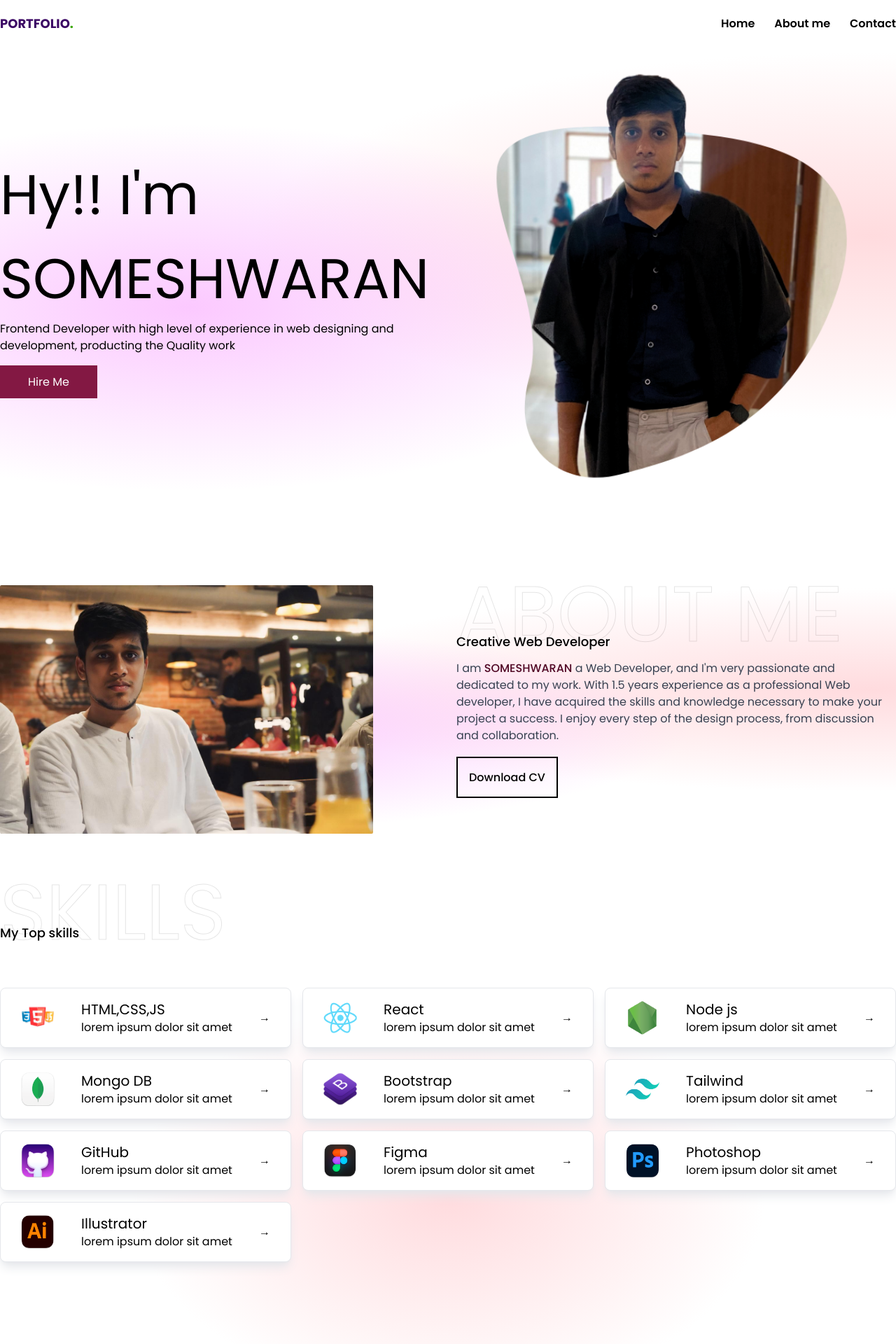
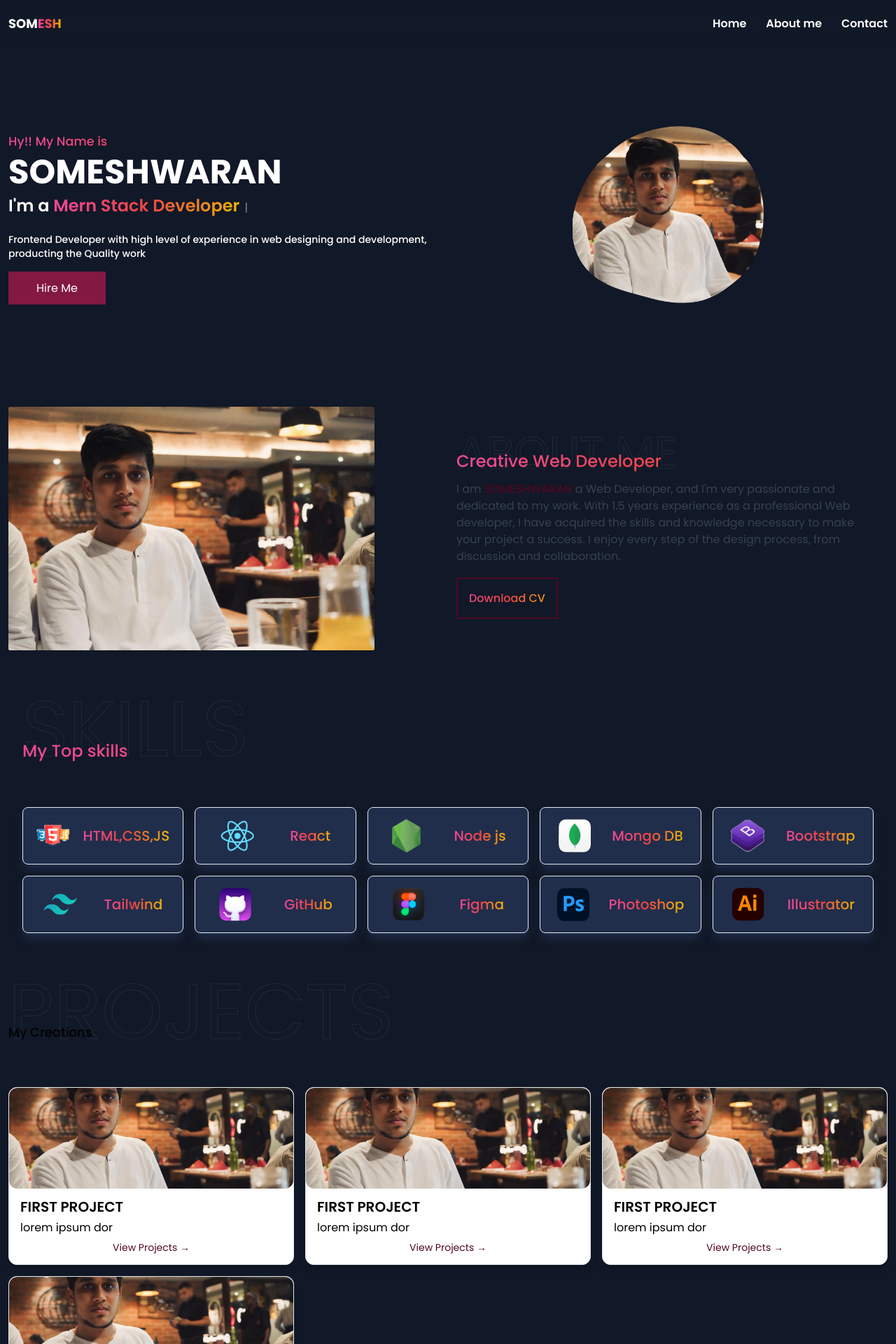
Before and after one commit to ssomeshg/portfolio_somesh, a React (Create React App) app: page / in a window 1280 px wide. Shown: the top 1920 px of the page at 70% size. Built offline with nearby package versions, Linux system fonts and the light colour scheme.

Commit message:
background color and other things changed

```diff
--- a/package.json
+++ b/package.json
@@ -9,6 +9,8 @@
     "react": "^18.2.0",
     "react-dom": "^18.2.0",
     "react-scripts": "5.0.1",
+    "react-scroll": "^1.9.0",
+    "react-simple-typewriter": "^5.0.1",
     "web-vitals": "^2.1.4"
   },
   "scripts": {
--- a/src/App.css
+++ b/src/App.css
@@ -4,10 +4,24 @@
 @tailwind components;
 @tailwind utilities;
 
-body{
+body {
   font-family: "Poppins", sans-serif !important;
 }
 
+::-webkit-scrollbar-track {
+  background: transparent;
+}
+
+::-webkit-scrollbar {
+  width: 10px;
+  background-color: #111827;
+}
+
+::-webkit-scrollbar-thumb {
+  width: 10px;
+  border-radius: 10px;
+  background-color: #202E4B;
+}
 
 .App {
   text-align: center;
@@ -43,62 +57,55 @@ body{
   from {
     transform: rotate(0deg);
   }
+
   to {
     transform: rotate(360deg);
   }
 }
 
-.bg-gradient{
-
-  background-color:hsla(0,0%,100%,1);
-  background-image:
-  radial-gradient(at 21% 58%, hsla(296,100%,74%,0.41) 0px, transparent 50%),
-  radial-gradient(at 97% 42%, hsla(355,100%,93%,1) 0px, transparent 50%);
-background-repeat: no-repeat;
 
 
-}
-.bg-gradient-1{
-  background-color:hsla(0,0%,100%,1);
-background-image:
-radial-gradient(at 8% 75%, hsla(355,100%,93%,1) 0px, transparent 50%),
-radial-gradient(at 85% 12%, hsla(340,100%,76%,0.47) 0px, transparent 50%);
 
-background-repeat: no-repeat;
-
-
-}
-.ab{
-  background-color:hsla(0,0%,100%,1);
-  background-image:
-  radial-gradient(at 21% 58%, hsla(296,100%,74%,0.41) 0px, transparent 50%),
-  radial-gradient(at 97% 42%, hsla(355,100%,93%,1) 0px, transparent 50%);
-
-  background-repeat: no-repeat;
-  transform: translate(-180deg);
-  transition-property: background-image;
-}
-.sk{
-  background-color:hsla(0,0%,100%,1);
-background-image:
-radial-gradient(at 0% 50%, hsla(289,100%,74%,0) 0px, transparent 50%),
-radial-gradient(at 50% 49%, hsla(355,100%,93%,1) 0px, transparent 50%);
-background-repeat: no-repeat;
-}
-.heading{
+.heading {
   font-size: 5rem;
 }
-.headline{
+
+.headline {
 
   -webkit-text-fill-color: transparent;
   -webkit-text-stroke: 1px;
-  opacity: 00.1;
+  opacity: 00.8;
   position: absolute;
+  color: rgba(255, 255, 255, 0.089);
+}
 
-}
-.skill__box:hover .skill__box--img{
+.skill__box:hover .skill__box--img {
   transform: scale(1.2);
   transition-duration: 0.4s;
   transition-timing-function: ease-in-out;
 
 }
+
+/* .change_txt::before{
+  content: " ";
+  position: absolute;
+  width: 100%;
+  height: 100%;
+  background-color: white;
+  border-left: 3px solid rgb(66, 66, 66);
+  animation: changeTxt 4s steps(15) infinite;
+} */
+
+/* @keyframes changeTxt {
+
+  40%{
+    left: 0%;
+  }
+  60%{
+    left: 50%;
+  }
+  100%{
+    left: 100%;
+  }
+
+} */
--- a/src/App.js
+++ b/src/App.js
@@ -1,18 +1,27 @@
 
 import './App.css';
-import {Navbar} from './components/Navbarsection'
-import About from './components/About'
+import { Navbar } from './components/Navbarsection'
 import Home from './components/Home';
-import Skill from './components/Skill';
+import { BrowserRouter, Route, Routes } from 'react-router-dom';
+
 function App() {
   return (
-   <>
-   <Navbar></Navbar>
-  <Home/>
-  <About/>
-  <Skill/>
-   </>
+    <>
+      <BrowserRouter>
+
+        <Navbar />
+        <Routes>
+          <Route path='/' element={<Home />}></Route>
+        </Routes>
+
+      </BrowserRouter>
+    </>
   )
 }
 
+const navItem = document.getElementById("navItem")
+function navbtn() {
+  navItem.style.top = "14rem"
+}
+
 export default App;
--- a/src/components/About.jsx
+++ b/src/components/About.jsx
@@ -4,7 +4,7 @@ function About() {
     return (
 
         <>
-            <div className="bg-gradient h-full ab">
+            <div id='about_section' className=" h-full">
                 <div className="container mx-auto ">
 
                     <div className="grid-cols-1 grid md:grid-cols-2 mt-32">
@@ -12,13 +12,13 @@ function About() {
                             <img src={myimg} alt="" className='w-10/12 object-cover rounded-sm hidden md:block' />
                         </div>
                         <div className="relative my-auto px-3">
-                            <h1 className="headline text-[7rem] -top-[50%]">ABOUT ME</h1>
-                            <h2 className="text-lg font-medium mb-3">Creative Web Developer</h2>
+                            <h1 className="headline text-[4rem] -top-[20%]">ABOUT ME</h1>
+                            <h2 className="text-2xl font-medium mb-3 bg-gradient-to-r from-pink-500 via-red-500 to-yellow-500 text-transparent bg-clip-text">Creative Web Developer</h2>
                             <p className="text-gray-700 mb-9">I am <span className="text-pink-950 font-medium">SOMESHWARAN</span> a Web Developer, and I'm very passionate and dedicated to my work.
 
                                 With 1.5 years experience as a professional Web developer, I have acquired the skills and knowledge necessary to make your project a success. I enjoy every step of the design process, from discussion and collaboration.</p>
                             <div>
-                                <a className="border border-black border-2 font-medium p-4 hover:rounded-xl transition-all transition[2s] hover:border-pink-950 hover:text-pink-950" href={sone} download="My Cv">Download CV</a>
+                                <a className="border border-pink-950 border-2 font-medium p-4 hover:rounded-xl transition-all transition[2s] hover:border-pink-950 hover:text-pink-950 bg-gradient-to-r from-pink-500 via-red-500 to-yellow-500 text-transparent bg-clip-text" href={sone} download="My Cv">Download CV</a>
                             </div>
                         </div>
                     </div>
--- a/src/components/Home.jsx
+++ b/src/components/Home.jsx
@@ -1,27 +1,50 @@
 import { Link } from 'react-router-dom'
-import hero from '../assets/New_Project.png'
+import Skill from './Skill';
+import ProjectComp from './ProjectComp';
+import About from './About'
+import hero from '../assets/ban.png'
+import { Typewriter, Cursor } from 'react-simple-typewriter'
 function Home() {
+
+
     return (
         <>
-            <div className='bg-gradient h-full'>
+
+
+
+            <div className='bg-gray-900 md:px-3 h-full pt-24 md:pt-40'>
 
                 <div className="container mx-auto h-full ">
                     <div className="grid md:grid-cols-2 ">
                         <div className='py-6 my-auto'>
-                            <h1 className="my-auto text-[3rem] text-center md:text-left md:text-[5rem]" >Hy!! I'm </h1>
-                            <h1 className='text-[3rem] text-center md:text-left md:text-[5rem] w-full'>SOMESHWARAN</h1>
-                            <p className="my-auto text-center md:text-left ">Frontend Developer with high level of experience in web designing and development, producting the Quality work</p>
+                            <h1 className="my-auto text-[1rem] text-center font-medium md:text-left md:text-[1.1rem] bg-gradient-to-r from-pink-500 via-red-500 to-yellow-500 text-transparent bg-clip-text" >Hy!! My Name is </h1>
+                            <h1 className='text-[2rem] text-center md:text-left md:text-[3rem] w-full my-3 font-bold text-white leading-9'>SOMESHWARAN</h1>
+
+                            <div className='text-center md:text-left'>
+                                <span className="my-auto text-[1rem] font-semibold text-center md:text-left md:text-[1.5rem] relative text-white" >I'm a </span><span className='text-[1rem] font-semibold text-center md:text-left md:text-[1.5rem] change_txt bg-gradient-to-r from-pink-500 via-red-500 to-yellow-500 text-transparent bg-clip-text'><Typewriter
+                                    words={['React Js Developer', "Mern Stack Developer"]}
+                                    loop={5}
+                                    cursor
+                                    cursorStyle=''
+                                    typeSpeed={70}
+                                    deleteSpeed={50}
+                                /></span> <span><Cursor cursorColor='white'/></span>
+                            </div>
+
+                            <p className="my-auto text-sm font-medium text-center md:text-left text-white mt-5">Frontend Developer with high level of experience in web designing and development, producting the Quality work</p>
                             <div className='mt-7 text-center md:text-left '>
                                 <Link to={"/"} className='bg-pink-900 text-white p-3 px-10'>Hire Me</Link>
                             </div>
                         </div>
-                        <div>
-                            <img src={hero} alt="" className='w-full'/>
+                        <div className='w-full'>
+                            <img src={hero} alt="" className='w-full p-5 md:w-[50%] mx-auto' />
                         </div>
                     </div>
                 </div>
+                <About />
+                <Skill />
+                <ProjectComp />
             </div>
-
 
         </>
     )
--- a/src/components/Navbarsection.jsx
+++ b/src/components/Navbarsection.jsx
@@ -1,30 +1,25 @@
-import { Route, Routes, BrowserRouter, Link } from "react-router-dom"
-import About from "./About"
+import {Link} from "react-router-dom"
+
 import menu from '../assets/menu.png'
+import navbtn from '../App'
+
+
 function Navbar() {
-
     return (
         <>
-            <div className="backdrop-blur-md sticky top-0 z-10">
-                <div className="px-3 md:px-0 py-5 flex justify-between items-center container mx-auto ">
-                    <h1 className="uppercase font-bold text-lg text-purple-950">PORTFOLIO<span style={{color:"#3AA700"}}>.</span></h1>
-                    <div className=" flex gap-7 justify-end items-center hidden md:flex">
-                        <Link to={"/"} className="text-[16px] font-semibold hover:text-pink-950">Home</Link>
-                        <Link to={"/about"} className="text-[16px] font-semibold">About me</Link>
+            <div className="backdrop-blur-md fixed w-full top-0 z-10">
+                <div className="px-3 md:px-3 py-5 flex justify-between items-center container mx-auto relative">
+                    <h1 className="uppercase font-bold text-lg text-white">SOM<span className='bg-gradient-to-r from-pink-500 via-red-500 to-yellow-500 text-transparent bg-clip-text'>ESH</span></h1>
+                    <div id="navItem" className="grid absolute left-[50%] -top-[10rem] md:left-0 md:top-0 md:relative gap-7 justify-end items-center md:flex">
+                        <Link to={"/"} className="text-[16px] font-semibold text-white hover:text-pink-950">Home</Link>
+                        <Link to={""} className="text-[16px] font-semibold text-white">About me</Link>
 
-                        <Link to={"/contact"} className="text-[16px] font-semibold">Contact</Link>
+                        <Link to={"/contact"} className="text-[16px] font-semibold text-white">Contact</Link>
                     </div>
-                    <img src={menu} alt="" className="w-6 block md:hidden" />
+                    <a onClick={navbtn} className="block md:hidden navbar-button"><img src={menu} alt="" className="w-6 " /></a>
 
                 </div>
             </div>
-
-
-
-
-
-
-
         </>
     )
 }
@@ -33,7 +28,6 @@ function Navbutton() {
     return (
         <>
             <button>Contact Us</button>
-
         </>
     )
 }
--- /dev/null
+++ b/src/components/ProjectComp.jsx
@@ -0,0 +1,70 @@
+import myimg from '../assets/my_img.jpg'
+import About from './About'
+import { Link, ScrollRestoration } from 'react-router-dom'
+import Viewproject from './ViewProject'
+
+
+function ProjectComp() {
+
+  function handleView() {
+    return <Viewproject />
+
+  }
+  const skill = [
+    {
+      projectName: "First Project",
+      projectDetails: "lorem ipsum dor"
+    }, {
+      projectName: "First Project",
+      projectDetails: "lorem ipsum dor"
+    }, {
+      projectName: "First Project",
+      projectDetails: "lorem ipsum dor"
+    }, {
+      projectName: "First Project",
+      projectDetails: "lorem ipsum dor"
+    }
+  ]
+
+  return (
+
+    <div className="sk h-[100vh]">
+      <div className="px-3 md:px-0 container mx-auto relative mt-32">
+        <h1 className="headline text-[4rem] md:text-[7rem] -top-[100px]">PROJECTS</h1>
+        <h2 className="text-lg font-medium mb-3">My Creations</h2>
+
+
+        <div className="grid md:grid-cols-3 gap-4 mt-16">
+          {
+            skill.map(function (items) {
+              return (
+
+                <div className="">
+
+
+
+                  <div className="bg-white rounded-xl border border-gray-200 shadow-lg  overflow-hidden">
+                    <img src={myimg} alt="" className=' h-36 w-full object-cover mb-3 hover:scale-105 transition-all rounded-xl' />
+                    <div className='mx-4 '>
+
+                      <h1 className=' text-xl font-semibold uppercase'>{items.projectName}</h1>
+                      <p className='mt-1 text-base'>{items.projectDetails}</p>
+
+                      <div className='mt-1 mb-3'>
+                        <button onClick={handleView} className='text-sm text-pink-950 w-full'>View Projects →</button>
+                      </div>
+                    </div>
+                  </div>
+                  {/* <div className="bg-green-300 h-80 rounded-2xl shadow-lg absolute  w-full">sas</div> */}
+                </div>
+
+              )
+            })
+          }
+        </div>
+      </div>
+    </div>
+
+  )
+}
+export default ProjectComp
--- a/src/components/Skill.jsx
+++ b/src/components/Skill.jsx
@@ -15,71 +15,71 @@ const Skill = () => {
         {
             icon: web,
             techo: "HTML,CSS,JS",
-            content: "lorem ipsum dolor sit amet"
+
         },
         {
             icon: reacticon,
             techo: "React",
-            content: "lorem ipsum dolor sit amet"
+
         },
         {
             icon: node,
             techo: "Node js",
-            content: "lorem ipsum dolor sit amet"
+
         },
         {
             icon: mango,
             techo: "Mongo DB",
-            content: "lorem ipsum dolor sit amet"
+
         },
         {
             icon: bootstrap,
             techo: "Bootstrap",
-            content: "lorem ipsum dolor sit amet"
+
         },
         {
             icon: tailwind,
             techo: "Tailwind",
-            content: "lorem ipsum dolor sit amet"
+
         },
         {
             icon: git,
             techo: "GitHub",
-            content: "lorem ipsum dolor sit amet"
+
         },
         {
             icon: figma,
             techo: "Figma",
-            content: "lorem ipsum dolor sit amet"
+
         },
         {
             icon: photoshop,
             techo: "Photoshop",
-            content: "lorem ipsum dolor sit amet"
+
         },
         {
             icon: illustrator,
             techo: "Illustrator",
-            content: "lorem ipsum dolor sit amet"
+
         }
     ])
     return (
         <>
-            <div className="sk h-[100vh]">
-                <div className="px-3 md:px-0 container mx-auto relative mt-32">
+            <div className="sk h-full">
+                <div className="px-3 md:px-5 container mx-auto relative mt-32">
                     <h1 className="headline text-[7rem] -top-[100px]">SKILLS</h1>
-                    <h2 className="text-lg font-medium mb-3">My Top skills</h2>
-                    <div className="grid md:grid-cols-3 gap-4 mt-16">
+                    <h2 className="text-2xl bg-gradient-to-r from-pink-500 via-red-500 to-yellow-500 text-transparent bg-clip-text font-medium mb-3">My Top skills</h2>
+                    <div className="grid grid-cols-2  md:grid-cols-5 gap-4 mt-16">
                         {
                             skills.map(function (items) {
                                 return (
-                                    <div className="skill__box flex gap-3 items-center justify-around bg-white shadow-lg shadow-gray-200 border border-gray-200 rounded-lg p-4">
-                                        <img src={items.icon} className='skill__box--img w-12 h-12' alt="" />
+                                    <div className="skill__box grid  md:flex gap-3 items-center justify-around bg-[#202E4B] shadow-lg shadow-[#202E4B] border border-gray-200 rounded-lg p-4">
+                                        <img src={items.icon} className='skill__box--img mx-auto md:mx-0 w-12 h-12' alt="" />
                                         <div>
-                                            <h1 className='text-xl'>{items.techo}</h1>
-                                            <p>{items.content}</p>
+                                            <h1 className='text-xl bg-gradient-to-r from-pink-500 via-red-500 to-yellow-500 text-transparent bg-clip-text font-medium'>{items.techo}</h1>
+
                                         </div>
-                                        <p>→</p>
+
                                     </div>
                                 )
                             })
--- /dev/null
+++ b/src/components/ViewProject.jsx
@@ -0,0 +1,12 @@
+
+const Viewproject = ()=>{
+    return(
+
+        <div>
+            <h1>hello</h1>
+
+        </div>
+    )
+
+}
+export default Viewproject
--- a/src/index.js
+++ b/src/index.js
@@ -2,13 +2,9 @@ import React from 'react';
 import ReactDOM from 'react-dom/client';
 import './index.css';
 
-import { BrowserRouter, Routes, Route, } from 'react-router-dom';
-import { Navbar, Navbutton } from './components/Navbarsection';
+
 import App from './App'
 
-import Home from './components/Home';
-import About from './components/About';
-import Contact from './components/Contact';
 
 
 
@@ -16,16 +12,7 @@ const root = ReactDOM.createRoot(document.getElementById('root'));
 root.render(
 
    <>
-      <BrowserRouter>
-         <App />
-
-         <Routes>
-
-            {/* <Route path="/" element={<Home />}></Route>
-            <Route path="/about" element={<About />}></Route>
-            <Route path="/contact" element={<Contact />}></Route> */}
-         </Routes>
-      </BrowserRouter>
+      <App />
 
    </>
 
```
Also changed, not shown: src/assets/ban.png (added), 1 other file (tests, documents, lock files or other folders).
